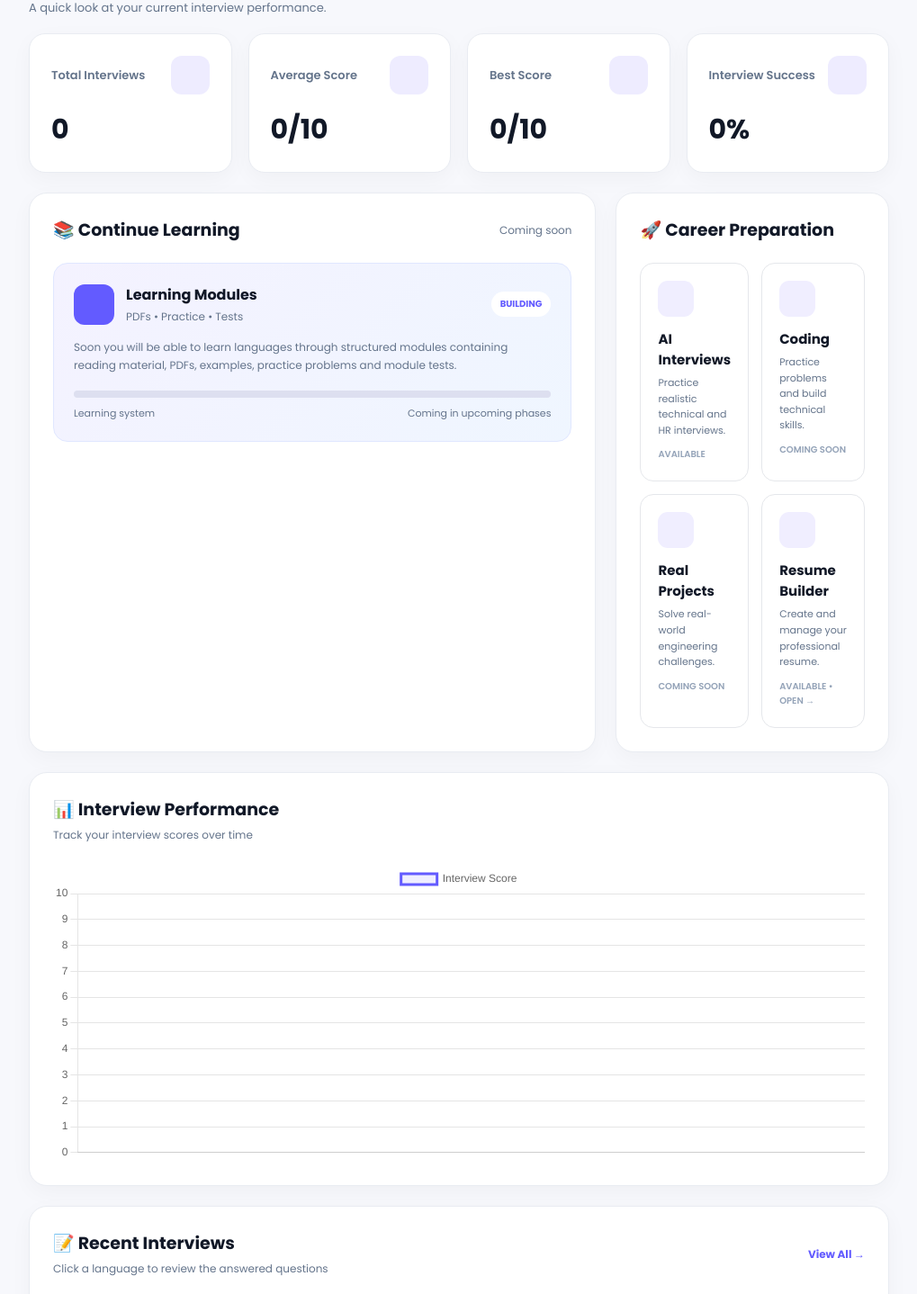
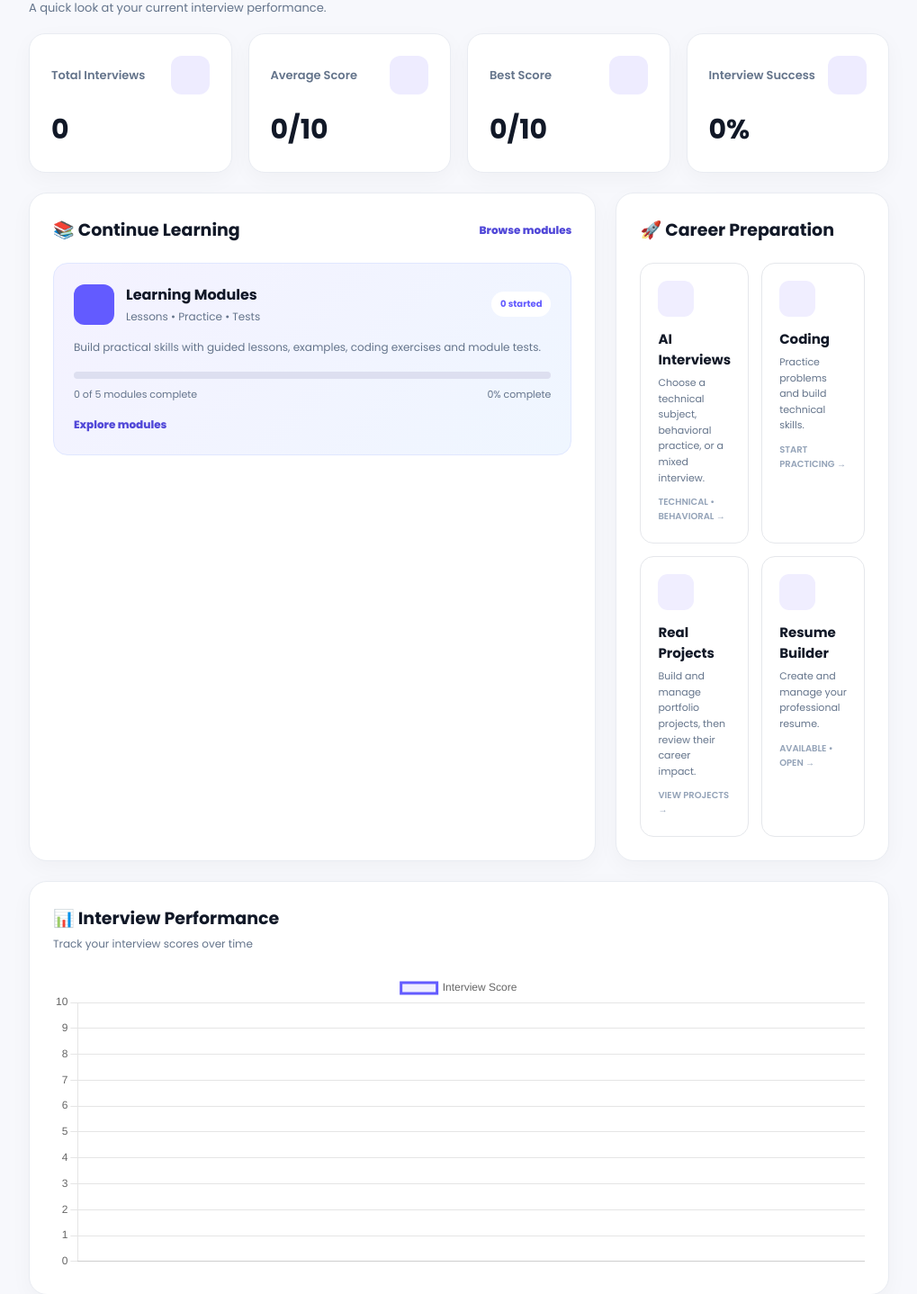
Before and after one commit to sairanga06/ai-interview-preparation-system, a Flask app: page /dashboard in a window 1280 px wide. Shown: the part 1335-2773 px from the top of the page at 90% size, without its empty margins (254-1273 px from the left). Run offline with Flask 3, Linux system fonts and the light colour scheme; the visitor is signed in with stand-in values (Sample User, id 1); data comes from the database, SQL or seed files in the repository; data that the repository does not hold is empty; some libraries are stand-ins or nearby versions.

Commit message:
Connect dashboard cards to existing features

```diff
--- a/templates/dashboard.html
+++ b/templates/dashboard.html
@@ -280,6 +280,51 @@
             background: linear-gradient(135deg, #f4f2ff, #eff6ff);
             border: 1px solid #e0e7ff;
         }
+
+        .cc-learning-box-link {
+            display: block;
+            color: inherit;
+            text-decoration: none;
+            transition: transform .2s ease, border-color .2s ease, box-shadow .2s ease;
+        }
+
+        .cc-learning-box-link:hover {
+            border-color: #c7c3ff;
+            box-shadow: 0 12px 28px rgba(15, 23, 42, .08);
+            transform: translateY(-2px);
+        }
+
+        .cc-learning-box-link:focus-visible,
+        .cc-card-header-link:focus-visible {
+            outline: 3px solid rgba(99, 91, 255, .35);
+            outline-offset: 3px;
+        }
+
+        .cc-learning-description {
+            margin: 0;
+            color: #64748b;
+            font-size: 12px;
+            line-height: 1.7;
+        }
+
+        .cc-learning-cta {
+            display: inline-flex;
+            align-items: center;
+            gap: 7px;
+            margin-top: 16px;
+            color: #5148d8;
+            font-size: 12px;
+            font-weight: 800;
+        }
+
+        .cc-card-header-link {
+            color: #5148d8;
+            font-size: 12px;
+            font-weight: 800;
+            text-decoration: none;
+        }
+
+        .cc-card-header-link:hover { text-decoration: underline; }
 
         .cc-learning-top {
             display: flex;
@@ -1629,6 +1674,26 @@
         html[data-cc-theme="dark"] .cc-tip-icon { background: #252344; color: #a5b4fc; }
         html[data-cc-theme="dark"] .cc-main { background: #0b1120; }
         html[data-cc-theme="dark"] .cc-welcome::after { background: #1b2440; }
+        html[data-cc-theme="dark"] .cc-learning-box-link {
+            background: linear-gradient(135deg, #1b2140, #16253c);
+            border-color: #303c58;
+            color: #f8fafc;
+        }
+        html[data-cc-theme="dark"] .cc-learning-box-link:hover { border-color: #7772ff; }
+        html[data-cc-theme="dark"] .cc-learning-title p,
+        html[data-cc-theme="dark"] .cc-learning-description,
+        html[data-cc-theme="dark"] .cc-progress-text { color: #a7b5ca !important; }
+        html[data-cc-theme="dark"] .cc-learning-cta,
+        html[data-cc-theme="dark"] .cc-card-header-link { color: #b8b5ff; }
+        html[data-cc-theme="dark"] .cc-coming { background: #252344; color: #c7d2fe; }
+        html[data-cc-theme="dark"] .cc-progress { background: #29364c; }
+        html[data-cc-theme="dark"] .cc-module-card {
+            background: #111827;
+            border-color: #263247;
+            color: #f8fafc;
+        }
+        html[data-cc-theme="dark"] .cc-module-card p { color: #a7b5ca; }
+        html[data-cc-theme="dark"] .cc-module-status { color: #a5b4fc; }
 
         @media (max-width: 900px) {
             .cc-navbar { width: 218px; }
@@ -2454,14 +2519,14 @@
                         📚 Continue Learning
                     </h2>
 
-                    <span>
-                        Coming soon
-                    </span>
+                    <a class="cc-card-header-link" href="{{ url_for('learning') }}">Browse modules <i class="fas fa-arrow-right" aria-hidden="true"></i></a>
 
                 </div>
 
 
-                <div class="cc-learning-box">
+                <a class="cc-learning-box cc-learning-box-link"
+                   href="{% if learning_continue_module %}{{ url_for('learning_module', slug=learning_continue_module.slug) }}{% else %}{{ url_for('learning') }}{% endif %}"
+                   aria-label="{% if learning_continue_module %}Continue {{ learning_continue_module.title }}{% else %}Browse learning modules{% endif %}">
 
                     <div class="cc-learning-top">
 
@@ -2481,7 +2546,11 @@
                                 </h3>
 
                                 <p>
-                                    PDFs • Practice • Tests
+                                    {% if learning_continue_module %}
+                                        Continue {{ learning_continue_module.title }}
+                                    {% else %}
+                                        Lessons • Practice • Tests
+                                    {% endif %}
                                 </p>
 
                             </div>
@@ -2490,24 +2559,24 @@
 
 
                         <span class="cc-coming">
-                            BUILDING
+                            {{ learning_started_modules }} started
                         </span>
 
                     </div>
 
 
-                    <p style="margin:0;color:#64748b;font-size:12px;line-height:1.7;">
-
-                        Soon you will be able to learn languages through
-                        structured modules containing reading material,
-                        PDFs, examples, practice problems and module tests.
-
+                    <p class="cc-learning-description">
+                        Build practical skills with guided lessons, examples, coding exercises and module tests.
                     </p>
 
 
-                    <div class="cc-progress">
-
-                        <span></span>
+                    <div class="cc-progress"
+                         role="progressbar"
+                         aria-label="Learning module completion"
+                         aria-valuemin="0"
+                         aria-valuemax="100"
+                         aria-valuenow="{{ learning_overall_progress }}">
+                        <span style="width: {{ learning_overall_progress }}%;"></span>
 
                     </div>
 
@@ -2515,16 +2584,21 @@
                     <div class="cc-progress-text">
 
                         <span>
-                            Learning system
+                            {{ learning_completed_modules }} of {{ total_learning_modules }} modules complete
                         </span>
 
                         <span>
-                            Coming in upcoming phases
+                            {{ learning_overall_progress }}% complete
                         </span>
 
                     </div>
 
-                </div>
+                    <span class="cc-learning-cta">
+                        {% if learning_continue_module %}Continue learning{% else %}Explore modules{% endif %}
+                        <i class="fas fa-arrow-right" aria-hidden="true"></i>
+                    </span>
+
+                </a>
 
             </div>
 
@@ -2546,7 +2620,9 @@
                 <div class="cc-module-grid">
 
 
-                    <div class="cc-module-card">
+                    <a href="{{ url_for('category') }}"
+                       class="cc-module-card cc-module-card-link"
+                       aria-label="Choose a technical or behavioral AI interview">
 
                         <div class="cc-module-icon">
                             <i class="fas fa-video"></i>
@@ -2557,18 +2633,20 @@
                         </h3>
 
                         <p>
-                            Practice realistic technical and HR interviews.
+                            Choose a technical subject, behavioral practice, or a mixed interview.
                         </p>
 
                         <span class="cc-module-status">
-                            AVAILABLE
+                            TECHNICAL • BEHAVIORAL →
                         </span>
 
-                    </div>
-
-
-
-                    <div class="cc-module-card">
+                    </a>
+
+
+
+                    <a href="{{ url_for('coding_practice') }}"
+                       class="cc-module-card cc-module-card-link"
+                       aria-label="Open Coding Practice">
 
                         <div class="cc-module-icon">
                             <i class="fas fa-code"></i>
@@ -2583,14 +2661,16 @@
                         </p>
 
                         <span class="cc-module-status">
-                            COMING SOON
+                            START PRACTICING →
                         </span>
 
-                    </div>
-
-
-
-                    <div class="cc-module-card">
+                    </a>
+
+
+
+                    <a href="{{ url_for('projects') }}"
+                       class="cc-module-card cc-module-card-link"
+                       aria-label="Open Real Projects">
 
                         <div class="cc-module-icon">
                             <i class="fas fa-diagram-project"></i>
@@ -2601,14 +2681,14 @@
                         </h3>
 
                         <p>
-                            Solve real-world engineering challenges.
+                            Build and manage portfolio projects, then review their career impact.
                         </p>
 
                         <span class="cc-module-status">
-                            COMING SOON
+                            VIEW PROJECTS →
                         </span>
 
-                    </div>
+                    </a>
 
 
 
```
